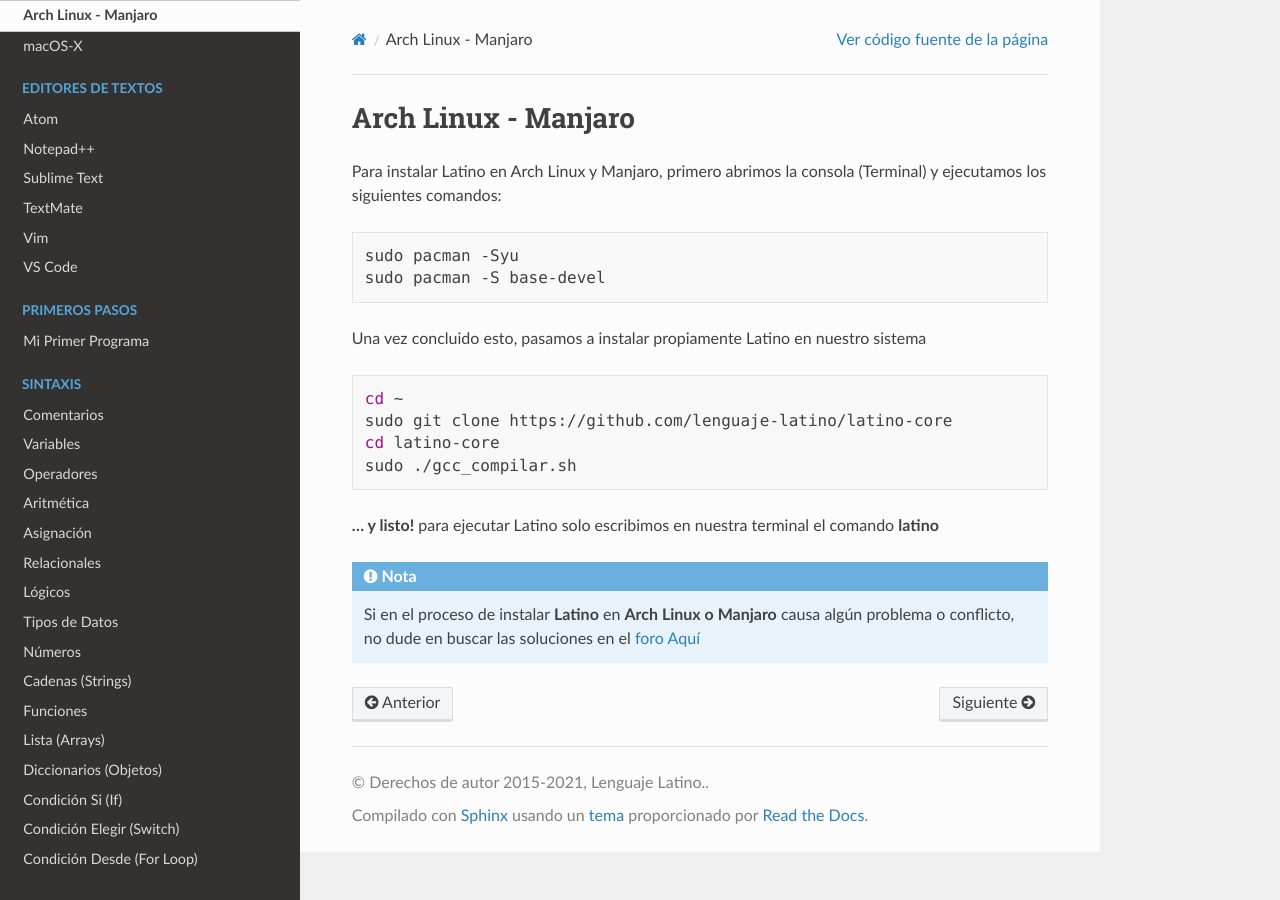
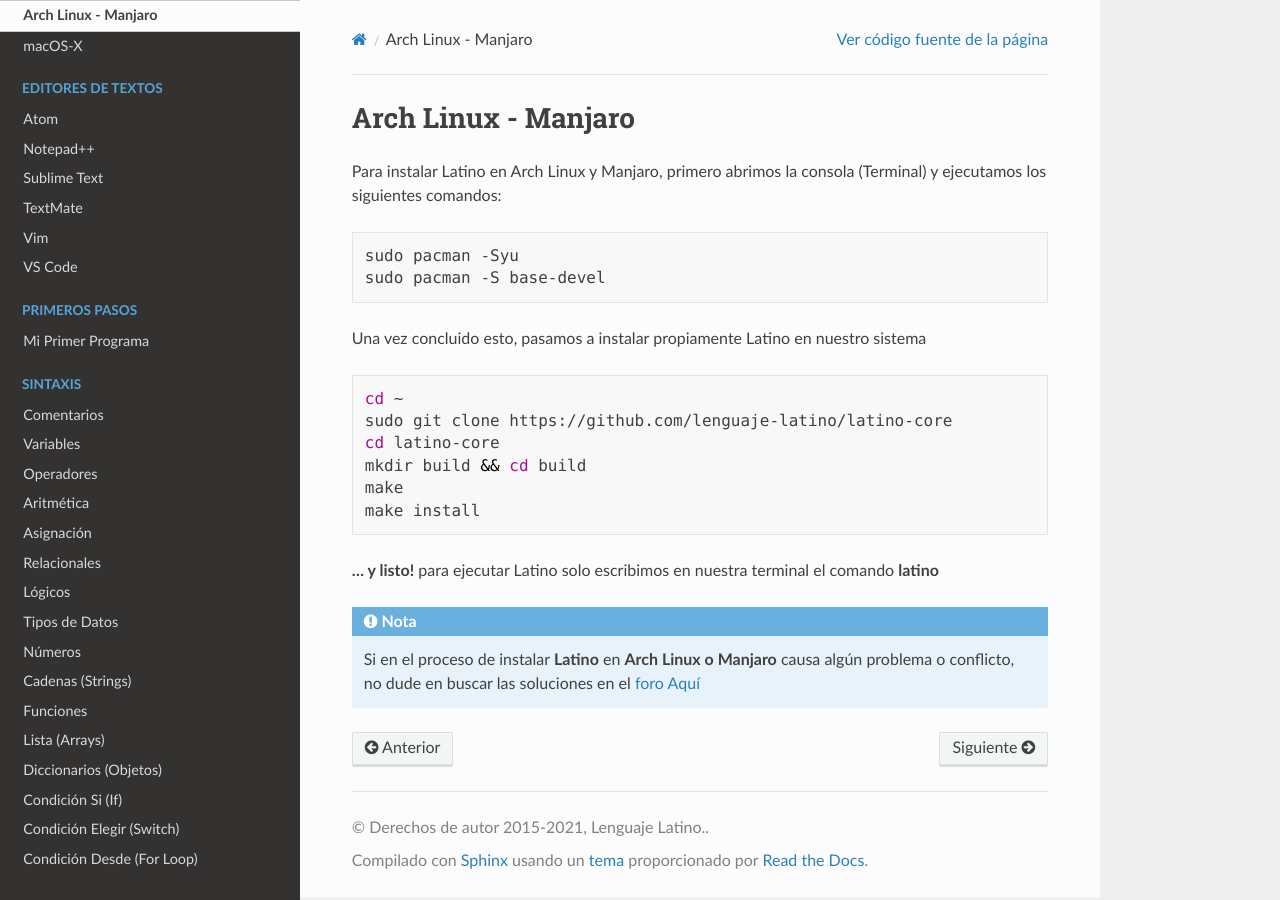
Before and after one commit to LatinoDocs/Manual-Latino, a Sphinx documentation site: the page built from docs/OS/ArchLinux-Manjaro.rst, in a window 1280 px wide. Built offline with Sphinx 7.4.7 and the Read the Docs theme 2.0.0, drawn with Linux system fonts in a browser that asks for light colours; comment, search, counter and statistics services are not loaded.

Commit message:
Update ArchLinux-Manjaro.rst

```diff
--- a/docs/OS/ArchLinux-Manjaro.rst
+++ b/docs/OS/ArchLinux-Manjaro.rst
@@ -21,7 +21,9 @@ Una vez concluido esto, pasamos a instalar propiamente Latino en nuestro sistema
   cd ~
   sudo git clone https://github.com/lenguaje-latino/latino-core
   cd latino-core
-  sudo ./gcc_compilar.sh
+  mkdir build && cd build
+  make
+  make install
 
 **... y listo!** para ejecutar Latino solo escribimos en nuestra terminal el comando **latino**
 
```
